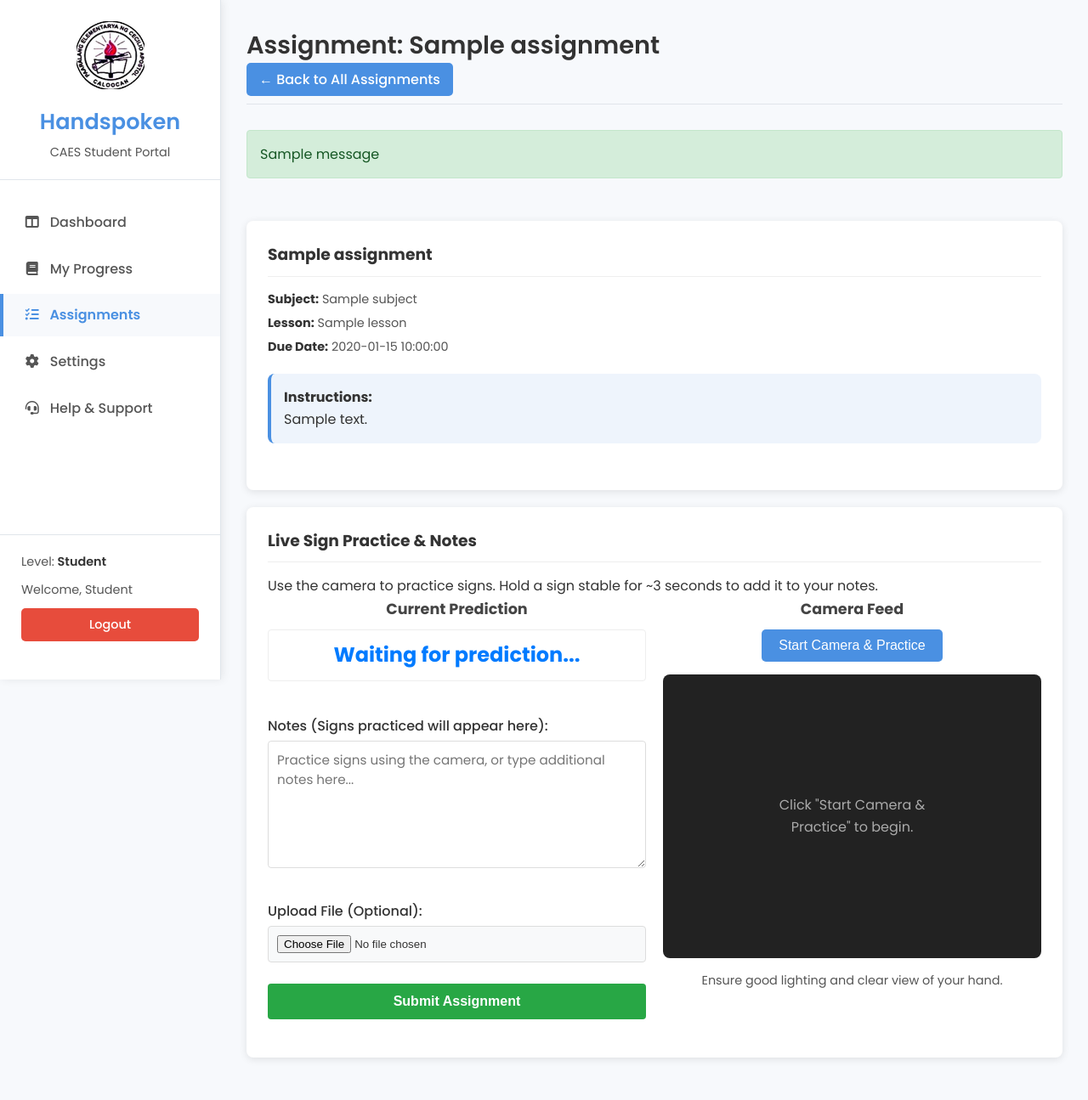
After one commit to julssss1/Capstone1, a Flask app: template app/templates/StudentViewAssignment.html in a window 1280 px wide. The commit adds this page. Shown: the whole page at 85% size. Run offline with Flask 3, Linux system fonts and the light colour scheme; the template is opened without the code that fills it: most values are stand-ins (such as "Sample title", 1, 10 or a date in 2020); one stand-in notice (Sample message) is shown.

Commit message:
studentviewassignment

```diff
--- a/app/static/css/StudentAssignment.css
+++ b/app/static/css/StudentAssignment.css
@@ -198,6 +198,27 @@ body {
     transform: scale(0.98);
 }
 
+/* Styles for action buttons in tables, like "View/Submit" */
+.assignments-table .action-btn {
+    padding: 8px 16px;
+    color: white;
+    background-color: var(--primary-color); /* Use primary color from :root */
+    border: none;
+    border-radius: 6px;
+    cursor: pointer;
+    font-size: 0.9em;
+    font-weight: 500;
+    transition: background-color 0.3s ease;
+    text-decoration: none;
+    text-align: center;
+    display: inline-block; /* Ensure it behaves like a button */
+}
+
+.assignments-table .action-btn:hover {
+    background-color: #3a7bc8; /* Darker shade of primary, or define var(--primary-color-dark) */
+}
+
+
 .assignment-footer {
     background-color: var(--bg-light);
     padding: 15px 30px;
--- /dev/null
+++ b/app/static/css/StudentViewAssignment.css
@@ -0,0 +1,194 @@
+.assignment-detail-card {
+    background-color: #fff;
+    padding: 25px;
+    border-radius: 8px;
+    box-shadow: 0 2px 10px rgba(0,0,0,0.1);
+    margin-bottom: 20px;
+}
+.assignment-detail-card h3 {
+    margin-top: 0;
+    color: #333;
+    border-bottom: 1px solid #eee;
+    padding-bottom: 10px;
+    margin-bottom: 15px;
+}
+.assignment-meta {
+    font-size: 0.9em;
+    color: #555;
+    margin-bottom: 20px;
+}
+.assignment-meta p {
+    margin: 5px 0;
+}
+.assignment-meta strong {
+    color: #333;
+}
+
+
+.live-practice-layout {
+    display: flex;
+    flex-direction: row-reverse; /* Camera on the right */
+    gap: 20px;
+    margin-bottom: 20px;
+}
+.live-practice-layout > div { /* Direct children: camera container and prediction/notes container */
+    flex-basis: 50%;
+}
+
+.prediction-area h4,
+.camera-feed-module h4 { /* Changed from .camera-feed-area */
+    margin-top: 0;
+    margin-bottom: 10px;
+    font-size: 1.1em;
+    color: #444;
+    text-align: center; /* Center the "Camera Feed" title */
+}
+
+/* Styles for the camera feed module, adapted from StudentDashboard.css */
+.camera-feed-module {
+    display: flex;
+    flex-direction: column;
+    align-items: center; /* Center button and video container */
+}
+
+.start-camera-button { /* Style for the new button */
+    padding: 10px 20px;
+    font-size: 1em;
+    background-color: var(--primary-color); /* Using variable from StudentDashboard.css */
+    color: white;
+    border: none;
+    border-radius: 5px;
+    cursor: pointer;
+    margin-bottom: 15px;
+    transition: background-color 0.3s ease;
+}
+.start-camera-button:hover {
+    background-color: #3a7bc8; /* Darker shade */
+}
+.start-camera-button:disabled {
+    background-color: #ccc;
+    cursor: not-allowed;
+}
+
+.video-feed-container {
+    width: 100%;
+    aspect-ratio: 4 / 3;
+    background-color: #222; /* Dark background for video area */
+    border-radius: 8px;
+    overflow: hidden;
+    display: flex; /* To center placeholder text */
+    justify-content: center;
+    align-items: center;
+    position: relative;
+    margin-bottom: 10px;
+}
+
+#video_feed_assignment_img { /* Styles for the actual video feed image */
+    display: none; /* Initially hidden */
+    width: 100%;
+    height: 100%;
+    object-fit: cover; /* Cover the container */
+    border-radius: 8px; /* Match container */
+}
+
+#video_feed_placeholder_text {
+    position: absolute;
+    top: 50%;
+    left: 50%;
+    transform: translate(-50%, -50%);
+    color: #aaa; /* Light grey text for placeholder */
+    text-align: center;
+    padding: 20px;
+}
+
+/* Hide placeholder when image is shown */
+#video_feed_assignment_img[style*="display: block"] + #video_feed_placeholder_text {
+    display: none;
+}
+/* Hide placeholder if button is hidden (meaning attempting to load or active) */
+.start-camera-button[style*="display: none"] + .video-feed-container #video_feed_placeholder_text {
+     display: none;
+}
+
+
+.camera-note-text {
+    font-size: 0.9em;
+    color: var(--text-color-light, #555); /* Use variable or fallback */
+    text-align: center;
+    margin-top: 5px;
+}
+
+
+#prediction_text {
+    font-size: 1.5em;
+    font-weight: bold;
+    color: #007bff;
+    padding: 10px;
+    border: 1px solid #eee;
+    border-radius: 4px;
+    min-height: 50px;
+    display: flex;
+    align-items: center;
+    justify-content: center;
+    margin-bottom: 5px;
+}
+
+#stability_timer_text {
+    font-size: 0.9em;
+    color: #6c757d;
+    min-height: 20px;
+    margin-bottom: 15px;
+    text-align: center;
+}
+
+/* Form group styling within the live practice/submission area */
+.live-practice-submission-area .form-group {
+    margin-bottom: 15px;
+}
+.live-practice-submission-area .form-group label {
+    font-weight: 500;
+    display: block;
+    margin-bottom: 5px;
+}
+.live-practice-submission-area textarea#submission-notes {
+    min-height: 150px;
+    width: 100%;
+    padding: 10px;
+    border: 1px solid #ddd;
+    border-radius: 4px;
+    box-sizing: border-box;
+    font-family: 'Poppins', sans-serif;
+    font-size: 0.95em;
+    margin-bottom: 15px; /* If it's the last element before file input */
+}
+.live-practice-submission-area input[type="file"]#submission-file {
+    width: 100%;
+    padding: 10px;
+    border: 1px solid #ddd;
+    border-radius: 4px;
+    box-sizing: border-box;
+    background-color: #f8f9fa;
+}
+
+.submit-button { /* General submit button, can be reused or made specific */
+    width: 100%;
+    padding: 12px;
+    font-size: 1em;
+    background-color: #28a745;
+    border-color: #28a745;
+    color: white;
+    border: none;
+    border-radius: 4px;
+    cursor: pointer;
+    margin-top: 10px; /* Space above the button */
+}
+.submit-button:hover {
+    background-color: #218838;
+    border-color: #1e7e34;
+}
+
+/* Ensure StudentAssignment.css specific styles don't conflict or are merged if needed */
+/* For example, .submission-form-area might be defined in StudentAssignment.css */
+/* If StudentAssignment.css already has good styles for .form-group, label, textarea, input[type=file], */
+/* then some of the specific styles above might be redundant or could be moved to StudentViewAssignment.css */
+/* for overrides or specific adjustments. */
--- /dev/null
+++ b/app/static/js/student_view_assignment.js
@@ -0,0 +1,133 @@
+document.addEventListener('DOMContentLoaded', function () {
+    const predictionTextElement = document.getElementById('prediction_text');
+    const submissionNotesTextarea = document.getElementById('submission-notes');
+    const stabilityTimerTextElement = document.getElementById('stability_timer_text');
+    const startCameraButton = document.getElementById('start_camera_assignment_btn'); // Updated ID
+    const cameraPlaceholderDiv = document.getElementById('video_feed_placeholder_text'); // This is the <p> tag
+    const videoFeedImg = document.getElementById('video_feed_assignment_img'); // Updated ID
+    const videoFeedContainer = document.querySelector('.video-feed-container'); // Parent of img and placeholder text
+
+    let lastPrediction = "";
+    let stableCounter = 0;
+    const STABILITY_THRESHOLD = 30; // Approx 3 seconds if interval is 100ms (30 * 100ms = 3000ms)
+    let predictionIntervalId = null;
+
+    const getPredictionUrl = predictionTextElement ? predictionTextElement.dataset.getPredictionUrl : null;
+    const videoFeedUrl = videoFeedImg ? videoFeedImg.dataset.videoFeedUrl : null;
+
+    function fetchPrediction() {
+        if (!getPredictionUrl) {
+            // console.error("Get prediction URL is not set.");
+            if(predictionTextElement) predictionTextElement.textContent = "Error: Config issue.";
+            return;
+        }
+
+        fetch(getPredictionUrl)
+            .then(response => response.text())
+            .then(text => {
+                if (text && text !== "No prediction" && text.trim() !== "") {
+                    predictionTextElement.textContent = text;
+                    if (text === lastPrediction) {
+                        stableCounter++;
+                        const lowerTextCompare = text.toLowerCase().trim();
+                        // Only show "Holding..." if it's a valid sign being held
+                        if (lowerTextCompare !== 'ready' && lowerTextCompare !== 'ready...' && lowerTextCompare !== 'no prediction' && stableCounter > 0 && stableCounter < STABILITY_THRESHOLD) {
+                            stabilityTimerTextElement.textContent = `Holding: ${stableCounter}/${STABILITY_THRESHOLD}`;
+                        } else {
+                            // Clear timer text if it's a placeholder or threshold is met/not started
+                            stabilityTimerTextElement.textContent = "";
+                        }
+
+                        if (stableCounter === STABILITY_THRESHOLD) {
+                            const lowerText = text.toLowerCase().trim();
+                            // Exclude "ready", "ready...", and "no prediction" from being appended
+                            if (lowerText !== 'ready' && lowerText !== 'ready...' && lowerText !== 'no prediction') {
+                                const currentNotes = submissionNotesTextarea.value;
+                                const separator = currentNotes.length > 0 ? " " : "";
+                                submissionNotesTextarea.value += separator + text;
+
+                                predictionTextElement.style.color = '#28a745';
+                                setTimeout(() => {
+                                    predictionTextElement.style.color = '#007bff';
+                                }, 500);
+                                stabilityTimerTextElement.textContent = "Added to notes!";
+                                setTimeout(() => { stabilityTimerTextElement.textContent = ""; }, 3000); // Clear "Added" message after 3 seconds
+                            } else {
+                                stabilityTimerTextElement.textContent = ""; // Clear timer if it was "Ready"
+                            }
+                            stableCounter = 0; // Reset after action or if it was "Ready"
+                        }
+                    } else {
+                        lastPrediction = text;
+                        stableCounter = 0;
+                        stabilityTimerTextElement.textContent = ""; // Clear timer text
+                    }
+                } else if (text === "No prediction" || text.trim() === "") {
+                    predictionTextElement.textContent = "Waiting for prediction...";
+                    lastPrediction = "";
+                    stableCounter = 0;
+                    stabilityTimerTextElement.textContent = ""; // Clear timer text
+                }
+            })
+            .catch(error => {
+                console.error('Error fetching prediction:', error);
+                if(predictionTextElement) predictionTextElement.textContent = "Error fetching prediction.";
+                lastPrediction = "";
+                stableCounter = 0;
+                if(stabilityTimerTextElement) stabilityTimerTextElement.textContent = ""; // Clear timer text
+            });
+    }
+
+    function startSignPractice() {
+        if (!videoFeedUrl) {
+            console.error("Video feed URL is not set.");
+            if(cameraPlaceholderDiv) cameraPlaceholderDiv.textContent = "Error: Camera feed URL not configured.";
+            return;
+        }
+
+        if (videoFeedImg && cameraPlaceholderDiv && videoFeedContainer) {
+            videoFeedImg.src = videoFeedUrl;
+            videoFeedImg.style.display = 'block';
+            cameraPlaceholderDiv.style.display = 'none'; // Hide the placeholder text
+            // The button is outside cameraPlaceholderDiv now, so no need to hide cameraPlaceholderDiv itself
+        }
+
+        if (predictionTextElement && submissionNotesTextarea && stabilityTimerTextElement && !predictionIntervalId) {
+            predictionIntervalId = setInterval(fetchPrediction, 100);
+        }
+        if (startCameraButton) {
+            startCameraButton.disabled = true; // Disable button after starting
+            startCameraButton.textContent = "Camera Active";
+        }
+    }
+
+    if (startCameraButton) {
+        startCameraButton.addEventListener('click', startSignPractice);
+    }
+
+    // Initial check: if video_feed_img already has a src (e.g. if page was reloaded after starting)
+    // This part might be tricky if the stream doesn't auto-restart well.
+    // For now, we rely on the button click.
+
+    // Ensure all elements are present before adding event listener or starting interval
+    if (startCameraButton && document.getElementById('video_feed_assignment_img') && predictionTextElement && submissionNotesTextarea && stabilityTimerTextElement) {
+        startCameraButton.addEventListener('click', startSignPractice);
+    } else {
+        console.error("One or more critical elements for sign practice are missing from the DOM on StudentViewAssignment page.");
+    }
+
+    window.addEventListener('pagehide', function() {
+        if (predictionIntervalId) {
+            clearInterval(predictionIntervalId);
+            predictionIntervalId = null;
+            console.log("Cleared prediction interval on page hide (StudentViewAssignment).");
+        }
+        if (videoFeedImg && videoFeedImg.src !== "") {
+            videoFeedImg.src = ""; // Attempt to stop the stream
+            console.log("Cleared video feed source on page hide (StudentViewAssignment).");
+        }
+        // Optionally, could send a beacon/fetch to a server endpoint to explicitly release camera
+        // For example: navigator.sendBeacon('/release_camera_signal');
+        // But for now, relying on stream termination and server-side finally block.
+    });
+});
--- /dev/null
+++ b/app/templates/StudentViewAssignment.html
@@ -0,0 +1,107 @@
+<!DOCTYPE html>
+<html lang="en">
+<head>
+    <meta charset="UTF-8">
+    <meta name="viewport" content="width=device-width, initial-scale=1.0">
+    <title>{{ assignment.title | default('View Assignment') }} - Handspoken CAES</title>
+    <link rel="stylesheet" href="{{ url_for('static', filename='css/StudentDashboard.css') }}">
+    {# You might want to reuse StudentAssignment.css or create a new one for this view #}
+    <link rel="stylesheet" href="{{ url_for('static', filename='css/StudentAssignment.css') }}">
+    <link rel="stylesheet" href="{{ url_for('static', filename='css/StudentViewAssignment.css') }}">
+    <link rel="stylesheet" href="https://cdnjs.cloudflare.com/ajax/libs/font-awesome/6.0.0-beta3/css/all.min.css">
+    <link href="https://fonts.googleapis.com/css2?family=Poppins:wght@300;400;500;600;700&display=swap" rel="stylesheet">
+</head>
+<body>
+    <aside class="side-menu">
+        <div class="brand-logo">
+           <img src="{{ url_for('static', filename='Images/caes_logo.png') }}" alt="CAES Logo">
+            <h1>Handspoken</h1>
+            <span>CAES Student Portal</span>
+        </div>
+        <nav class="navigation">
+            <ul>
+                <li><a href="{{ url_for('student.student_dashboard') }}"><i class="fa-solid fa-table-columns"></i> Dashboard</a></li>
+                <li><a href="{{ url_for('student.student_progress') }}"><i class="fa-solid fa-book"></i> My Progress</a></li>
+                <li class="active"><a href="{{ url_for('student.student_assignment') }}"><i class="fas fa-tasks"></i> Assignments</a></li>
+                <li><a href="{{ url_for('student.student_settings') }}"><i class="fas fa-cog"></i> Settings</a></li>
+                <li><a href="#"><i class="fa-solid fa-headset"></i> Help & Support</a></li>
+            </ul>
+        </nav>
+        <div class="user-info">
+             <p>Level: <strong>Student</strong></p>
+             <p>Welcome, {{ user_name | default('Student') }}</p>
+             <a href="{{ url_for('auth.logout') }}" class="logout-button">Logout</a>
+        </div>
+    </aside>
+
+    <main class="main-content">
+        <header class="page-header">
+            <h2>Assignment: {{ assignment.title | default('Details') }}</h2>
+            <a href="{{ url_for('student.student_assignment') }}" class="back-button">&larr; Back to All Assignments</a>
+        </header>
+
+        {% with messages = get_flashed_messages(with_categories=true) %}
+            {% if messages %}
+                {% for category, message in messages %}
+                <div class="alert alert-{{ category }}">{{ message }}</div>
+                {% endfor %}
+            {% endif %}
+        {% endwith %}
+
+        {% if assignment %}
+        <form action="{{ url_for('student.submit_assignment_work', assignment_id=assignment.id) }}" method="POST" enctype="multipart/form-data">
+            <section class="assignment-detail-card">
+                <h3>{{ assignment.title }}</h3>
+                <div class="assignment-meta">
+                <p><strong>Subject:</strong> {{ assignment.subjects.name if assignment.subjects else 'N/A' }}</p>
+                {% if assignment.lessons %}
+                <p><strong>Lesson:</strong> {{ assignment.lessons.title }}</p>
+                {% endif %}
+                <p><strong>Due Date:</strong> {{ assignment.due_date[:10] if assignment.due_date and assignment.due_date|length >=10 else (assignment.due_date if assignment.due_date else 'N/A') }}</p>
+            </div>
+            <div class="instructions">
+                <h4>Instructions:</h4>
+                <p>{{ assignment.description | default('No specific instructions provided.') | safe }}</p>
+            </div>
+        </section>
+
+        <section class="assignment-detail-card live-practice-submission-area">
+            <h3>Live Sign Practice & Notes</h3>
+            <p>Use the camera to practice signs. Hold a sign stable for ~3 seconds to add it to your notes.</p>
+            <div class="live-practice-layout">
+                <div class="camera-feed-module"> {# Adapted from .video-module #}
+                    <h4>Camera Feed</h4>
+                    <button type="button" id="start_camera_assignment_btn" class="start-camera-button">Start Camera & Practice</button>
+                    <div class="video-feed-container"> {# Adapted from .video-container #}
+                        <img id="video_feed_assignment_img" data-video-feed-url="{{ url_for('student.video_feed') }}" alt="Video Feed" style="display: none;">
+                        <p id="video_feed_placeholder_text">Click "Start Camera & Practice" to begin.</p>
+                    </div>
+                    <p class="camera-note-text">Ensure good lighting and clear view of your hand.</p>
+                </div>
+                <div class="prediction-area">
+                    <h4>Current Prediction</h4>
+                    <div id="prediction_text" data-get-prediction-url="{{ url_for('student.get_prediction') }}">
+                        Waiting for prediction...
+                    </div>
+                    <div id="stability_timer_text"></div>
+
+                    <div class="form-group">
+                        <label for="submission-notes">Notes (Signs practiced will appear here):</label>
+                        <textarea id="submission-notes" name="submission_notes" placeholder="Practice signs using the camera, or type additional notes here..."></textarea>
+                    </div>
+                     <div class="form-group">
+                        <label for="submission-file">Upload File (Optional):</label>
+                        <input type="file" id="submission-file" name="submission_file">
+                    </div>
+                    <button type="submit" class="submit-button">Submit Assignment</button>
+                </div>
+            </div>
+        </section>
+        </form> {# Form now ends after the live practice section #}
+        {% else %}
+        <p>Assignment details could not be loaded.</p>
+        {% endif %}
+    </main>
+    <script src="{{ url_for('static', filename='js/student_view_assignment.js') }}"></script>
+</body>
+</html>
```
Also changed, not shown: app/student/routes.py (+93 -4 lines), app/templates/StudentAssignment.html (+79 -47 lines), app/templates/StudentLessons.html (+12 -3 lines).
